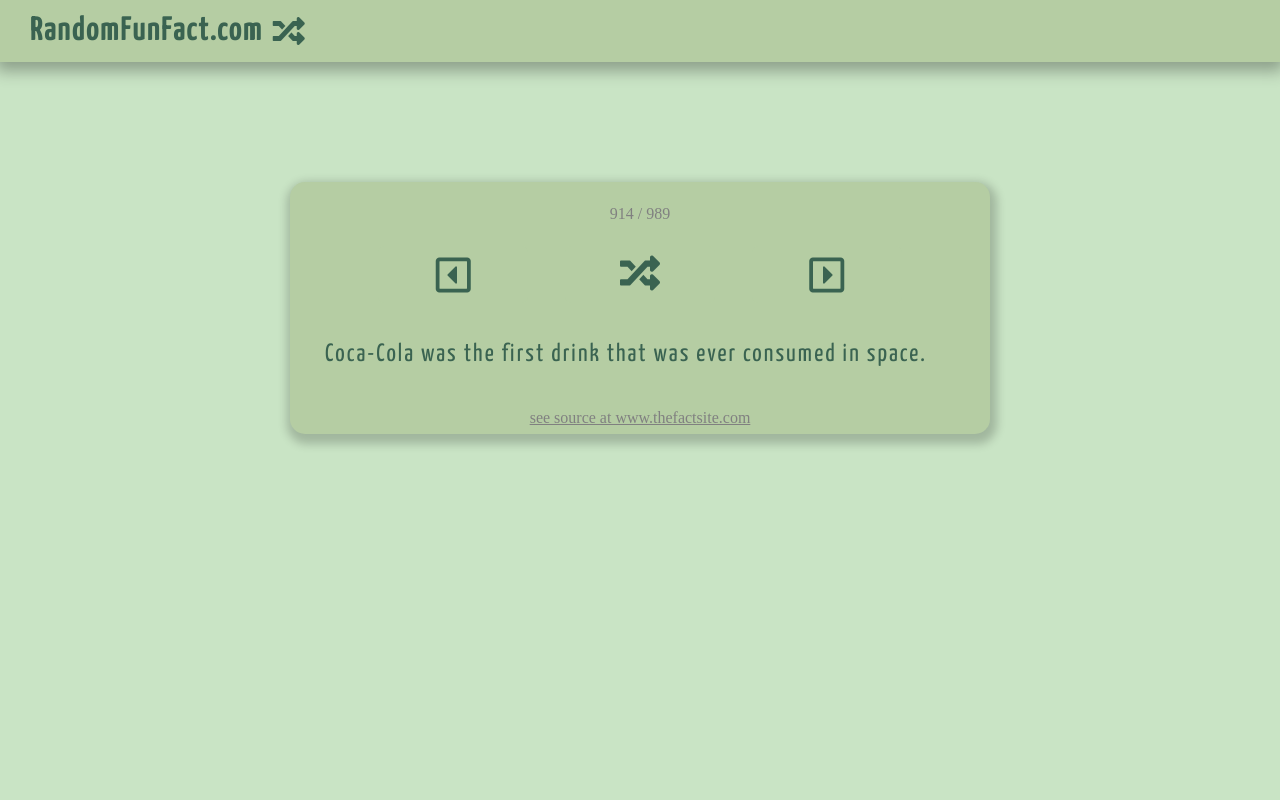
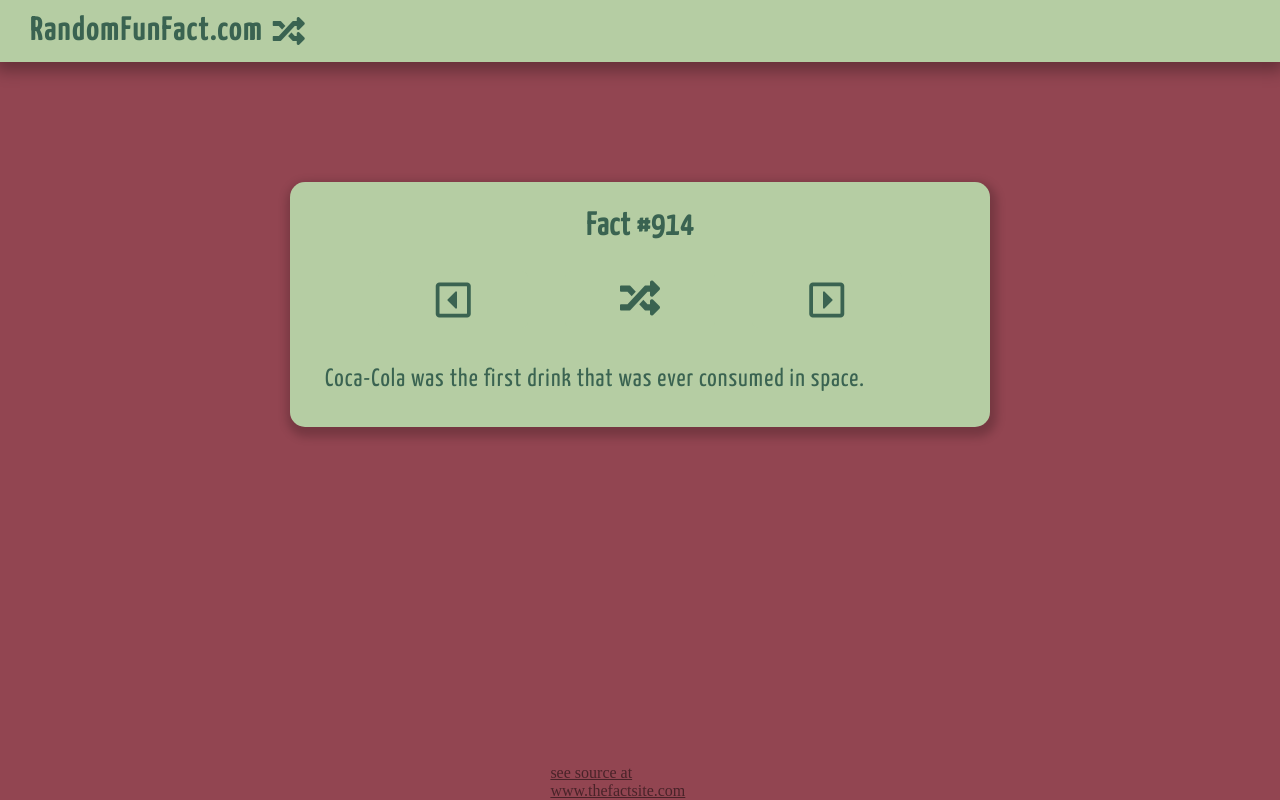
Before and after one commit to CeasarCyrillus/RandomFact, a React (Create React App) app: page /#914 in a window 1280 px wide. Built offline with nearby package versions, Linux system fonts and the light colour scheme.

Commit message:
Design Update

```diff
--- a/src/App.css
+++ b/src/App.css
@@ -14,7 +14,7 @@
 :root {
   --primary-header-bg-color: #B5CDA3;
   --button-bg-color: #B5CDA3;
-  --main-background-color: #C9E4C5;
+  --main-background-color: #924551;
   --text-color: #3A6351;
   --fact-card-bg-color: var(--primary-header-bg-color);
 }
--- a/src/Button.css
+++ b/src/Button.css
@@ -6,7 +6,7 @@
     padding: 5px;
     border-radius: 6px;
     cursor: pointer;
-    transition: 0.15s;
+    transition: 0.15s ease-in;
 }
 
 .post-button-icon {
@@ -15,6 +15,6 @@
 }
 
 .post-button:hover {
-    filter: brightness(1.5);
+    filter: brightness(1.05);
     transform: scale(1.05);
 }
--- a/src/FactCard.tsx
+++ b/src/FactCard.tsx
@@ -40,7 +40,7 @@
   };
   return <div className={"post-wrapper"}>
     <div className={"post-link-wrapper"}>
-      <p>{factIndex + 1} / {factsJson.numberOfFacts}</p>
+      <h1>Fact #{factIndex + 1}</h1>
     </div>
     <NavigationButtons
       factIndex={factIndex}
@@ -51,12 +51,9 @@
       {fact.text}
     </p>
 
-
-    <div className={"post-link-wrapper"}>
       <a className={"post-link"} href={fact.source} target="_blank">
         see source at www.thefactsite.com
       </a>
-    </div>
   </div>;
 }
 
--- a/src/Post.css
+++ b/src/Post.css
@@ -15,18 +15,26 @@
 
     color: var(--text-color);
     font-family: 'Yanone Kaffeesatz', sans-serif;
-    letter-spacing: 2px;
+    letter-spacing: 1px;
 }
 
 .post-link-wrapper {
     width: 100%;
     text-align: center;
     padding: 1% 0;
-    color: gray;
+
+    color: var(--text-color);
+    font-family: 'Yanone Kaffeesatz', sans-serif;
+    letter-spacing: 1px;
 }
+
+
 .post-link{
-    color: gray;
-    margin: 0 auto;
+    position: fixed;
+    bottom: 0;
+    left: 43vw;
+    right: 43vw;
+    color: rgba(0, 0, 0, 0.5)
 }
 
 .post-buttons-wrapper {
```
Also changed, not shown: src/IndexNode.ts (+7 -5 lines), public/preview.png, 1 other file (tests, documents, lock files or other folders).
